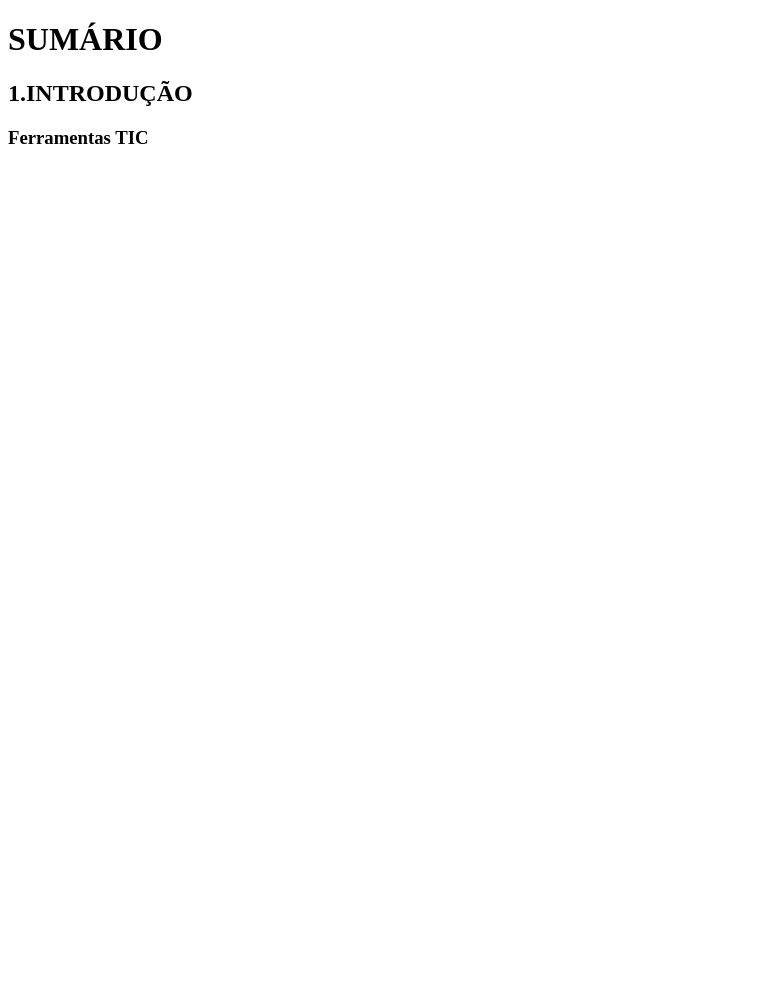
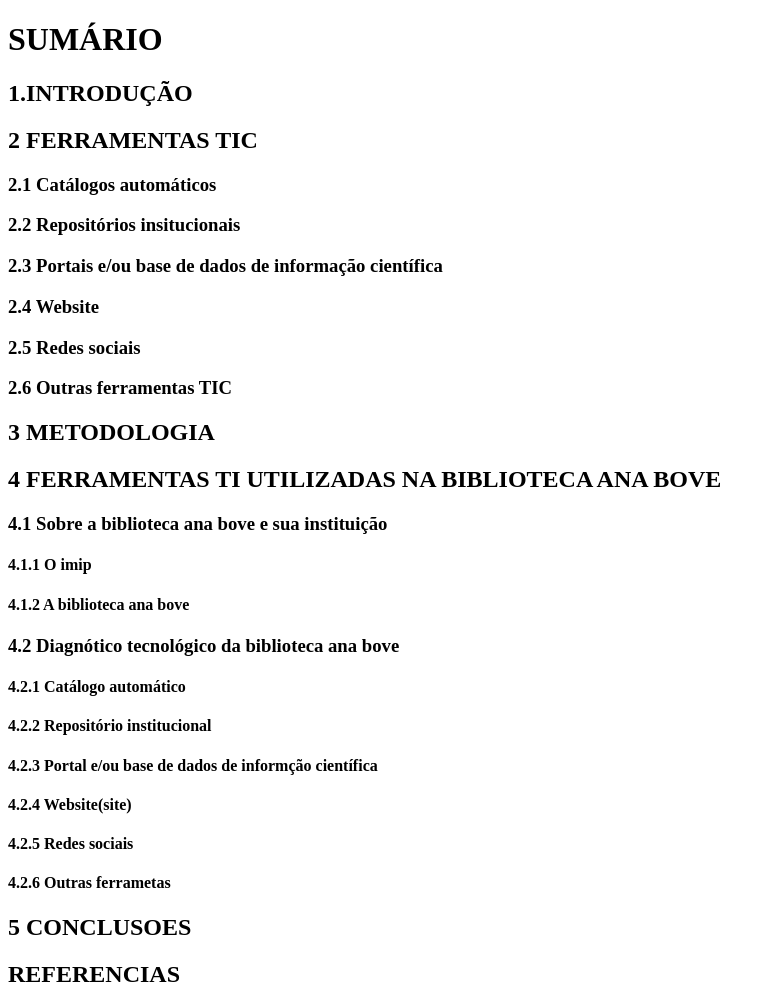
Before and after one commit to luizgsilva1/CSW, a plain HTML site: page Aula05/hierarquiaTitulo/index.html in a window 1280 px wide. Shown: the whole page, without its empty margins (0-775 px from the left). Before the commit the page ends 800 px from the top, so only its background shows below. Drawn offline with Linux system fonts and the light colour scheme.

Commit message:
Aula 5 Criação de Software para Web

```diff
--- a/Aula05/hierarquiaTitulo/index.html
+++ b/Aula05/hierarquiaTitulo/index.html
@@ -9,6 +9,26 @@
 <body>
     <h1>SUMÁRIO</h1>
     <h2>1.INTRODUÇÃO</h2>
-    <h3>Ferramentas TIC</h3>
+    <h2>2 FERRAMENTAS TIC</h2>
+    <h3>2.1 Catálogos automáticos</h3>
+    <h3>2.2 Repositórios insitucionais</h3>
+    <h3>2.3 Portais e/ou base de dados de informação científica</h3>
+    <h3>2.4 Website</h3>
+    <h3>2.5 Redes sociais</h3>
+    <h3>2.6 Outras ferramentas TIC</h3>
+    <h2>3 METODOLOGIA</h2>
+    <h2>4 FERRAMENTAS TI UTILIZADAS NA BIBLIOTECA ANA BOVE</h2>
+    <h3>4.1 Sobre a biblioteca ana bove e sua instituição</h3>
+    <h4>4.1.1 O imip</h4>
+    <h4>4.1.2 A biblioteca ana bove</h4>
+    <h3>4.2 Diagnótico tecnológico da biblioteca ana bove</h3>
+    <h4>4.2.1 Catálogo automático</h4>
+    <h4>4.2.2 Repositório institucional</h4>
+    <h4>4.2.3 Portal e/ou base de dados de informção científica</h4>
+    <h4>4.2.4 Website(site)</h4>
+    <h4>4.2.5 Redes sociais</h4>
+    <h4>4.2.6 Outras ferrametas</h4>
+    <h2>5 CONCLUSOES</h2>
+    <h2>REFERENCIAS</h2>
 </body>
 </html>
```
